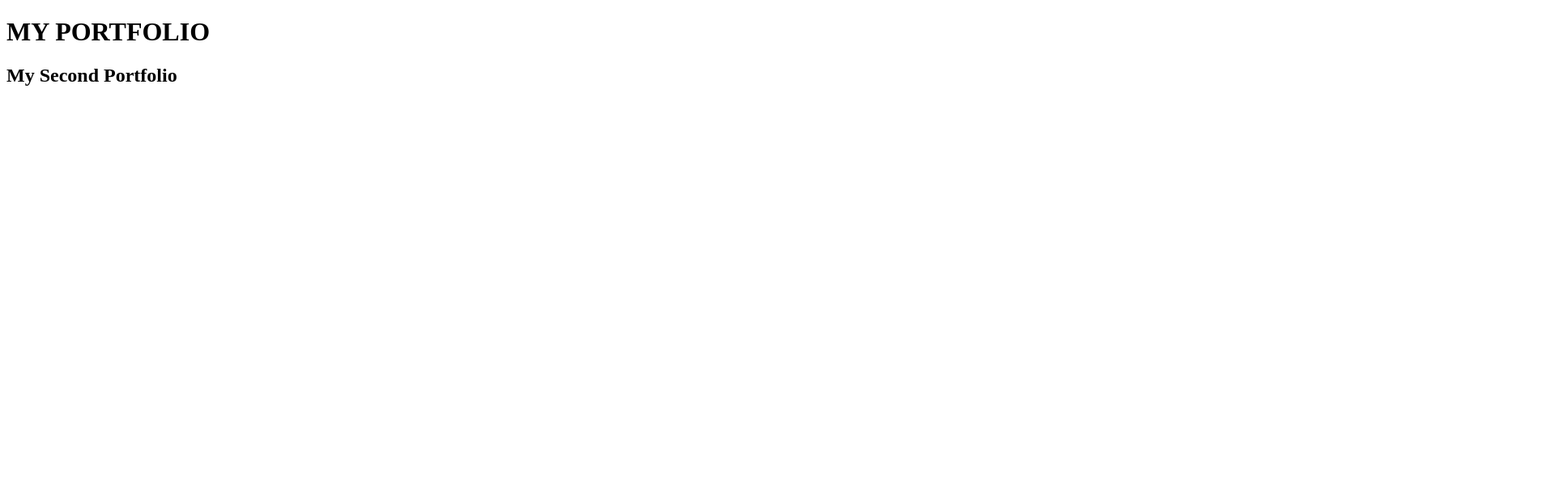
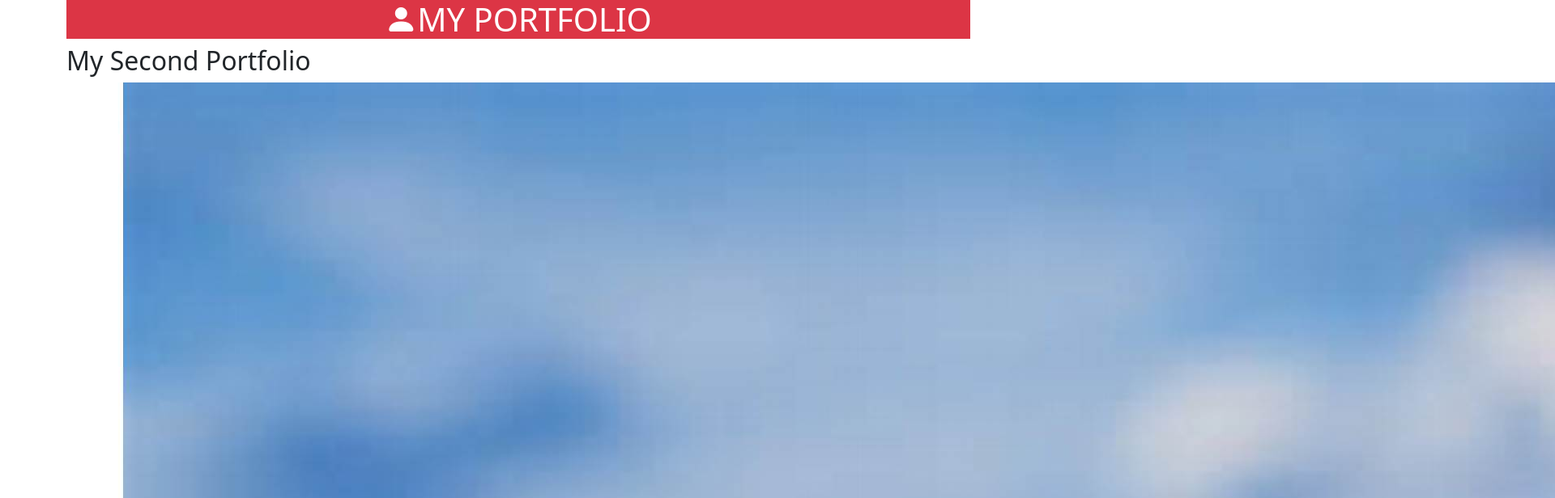
Before and after one commit to Nacko27/My-Portfolio, a website: page index.html in a window 1280 px wide. Shown: the top 616 px of the page at 81% size, 1920 px wide, since content can reach past the window. Drawn offline with nearby package versions, Linux system fonts and the light colour scheme.

Commit message:
image completed

```diff
--- a/index.html
+++ b/index.html
@@ -4,10 +4,13 @@
     <meta charset="UTF-8">
     <meta name="viewport" content="width=device-width, initial-scale=1.0">
     <meta http-equiv="X-UA-Compatible" content="ie=edge">
+    <link href="https://cdn.jsdelivr.net/npm/bootstrap@5.2.1/dist/css/bootstrap.min.css" rel="stylesheet" integrity="sha384-iYQeCzEYFbKjA/T2uDLTpkwGzCiq6soy8tYaI1GyVh/UjpbCx/TYkiZhlZB6+fzT" crossorigin="anonymous">
+    <link rel="stylesheet" href="https://cdn.jsdelivr.net/npm/bootstrap-icons@1.9.1/font/bootstrap-icons.css">
     <title>Document</title>
 </head>
-<body>
-    <h1>MY PORTFOLIO</h1>
+<body class="container">
+    <h1 class="bg-danger text-white text-center "><span class="bi bi-person-fill"></span>MY PORTFOLIO</h1>
     <h2>My Second Portfolio</h2>
+    <img src="../My-Portfolio/public/img1.jpg" alt="">
 </body>
 </html>
```
Also changed, not shown: public/img1.jpg (added).
